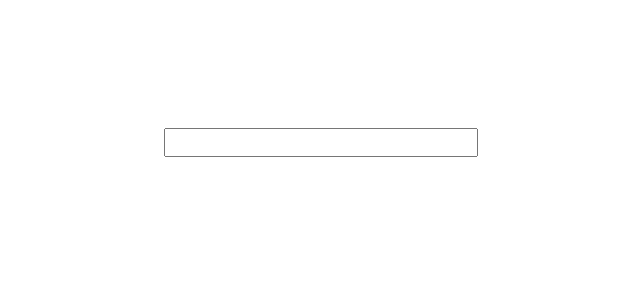
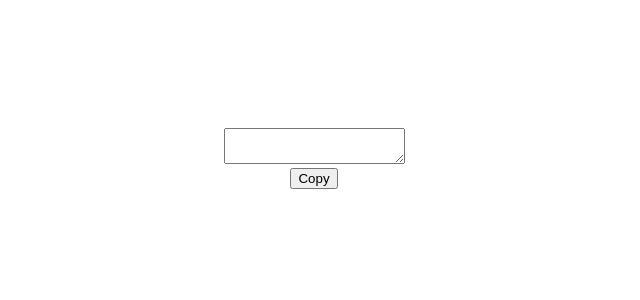
Before and after one commit to ragasxx/react-practice, a React (Create React App) app: page / in a window 1280 px wide. Shown: the top 300 px of the page, without its empty margins (326-966 px from the left). Built offline with nearby package versions, Linux system fonts and the light colour scheme.

Commit message:
usecopy hook

```diff
--- a/src/App.js
+++ b/src/App.js
@@ -1,63 +1,27 @@
-import { useRef, useState } from "react";
+import { useState } from "react";
 import "./App.css";
-import Item from "./Item";
+import { useCopy } from "./useCopy";
 
 function App() {
-  const [todos, setTodos] = useState([]);
-  const inputRef = useRef();
-
-  const handleKeyPress = (e) => {
-    if (e.key === "Enter") {
-      setTodos([
-        ...todos,
-        {
-          text: e.target.value,
-          completed: false,
-          id: Date.now(),
-        },
-      ]);
-      inputRef.current.value = "";
-    }
-  };
-
-  const handleCompleted = (id) => {
-    const updatedList = todos.map((e) => {
-      if (e.id === id) {
-        e.completed = !e.completed;
-      }
-      return e;
-    });
-    setTodos(updatedList);
-  };
-
-  const deleteTodo = (id) => {
-    const filter = todos.filter((e) => e.id !== id);
-    setTodos(filter);
-  };
-
-  const editTodo = (id, text) => {
-    const updatedList = todos.map((e) => {
-      if (e.id === id) {
-        e.text = text;
-      }
-      return e;
-    });
-
-    setTodos(updatedList);
-  };
+  const [value, setValue] = useState("");
+  const copy = useCopy();
 
   return (
     <div className="App">
-      <input type="text" ref={inputRef} onKeyPress={handleKeyPress} />
-      {todos.map((e) => (
-        <Item
-          {...e}
-          key={e.id}
-          handleCompleted={handleCompleted}
-          deleteTodo={deleteTodo}
-          editTodo={editTodo}
-        />
-      ))}
+      <div>
+        <textarea
+          value={value}
+          onChange={(e) => setValue(e.target.value)}
+        ></textarea>
+      </div>
+      <button
+        onClick={() => {
+          copy(value);
+          setValue("");
+        }}
+      >
+        Copy{" "}
+      </button>
     </div>
   );
 }
--- a/src/Item.jsx
+++ /dev/null
@@ -1,48 +0,0 @@
-import React, { useState } from "react";
-
-const Item = ({
-  text,
-  completed,
-  id,
-  handleCompleted,
-  deleteTodo,
-  editTodo,
-}) => {
-  const [edit, setEdit] = useState(false);
-  const [editText, setEditText] = useState(text);
-
-  return (
-    <div className="item">
-      <div onClick={() => handleCompleted(id)} className="circle">
-        {completed ? <span>&#10003;</span> : ""}
-      </div>
-      <div
-        className={completed ? "strike" : ""}
-        onDoubleClick={() => {
-          if (!completed) {
-            setEdit(true);
-          }
-        }}
-      >
-        {edit ? (
-          <input
-            type="text"
-            value={editText}
-            onChange={(e) => setEditText(e.target.value)}
-            onBlur={() => {
-              setEdit(false);
-              editTodo(id, editText);
-            }}
-          />
-        ) : (
-          text
-        )}
-      </div>
-      <div onClick={() => deleteTodo(id)} className="close">
-        X
-      </div>
-    </div>
-  );
-};
-
-export default Item;
--- /dev/null
+++ b/src/useCopy.js
@@ -0,0 +1,16 @@
+export const useCopy = () => {
+  const copy = async (text) => {
+    if (!navigator?.clipboard) {
+      console.warn("Clipboard is not enabled");
+      return;
+    }
+
+    try {
+      await navigator.clipboard.writeText(text);
+    } catch (error) {
+      console.error(`there was some error copying the ${text}`, error);
+    }
+  };
+
+  return copy;
+};
```
